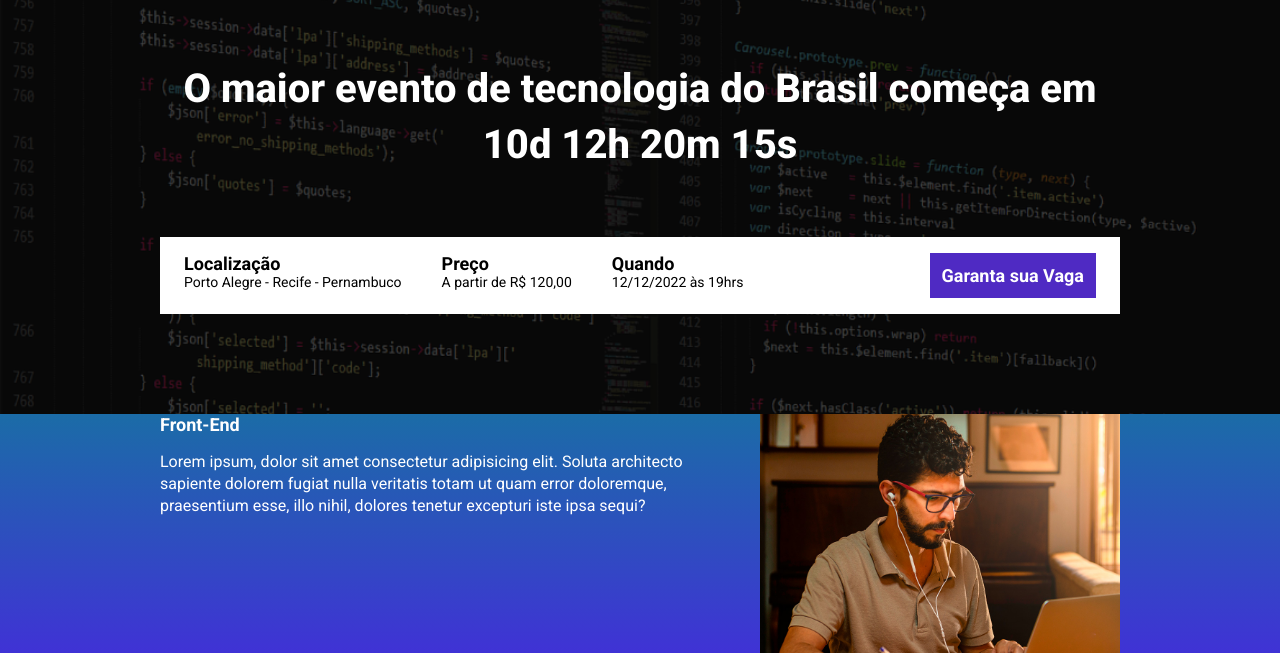
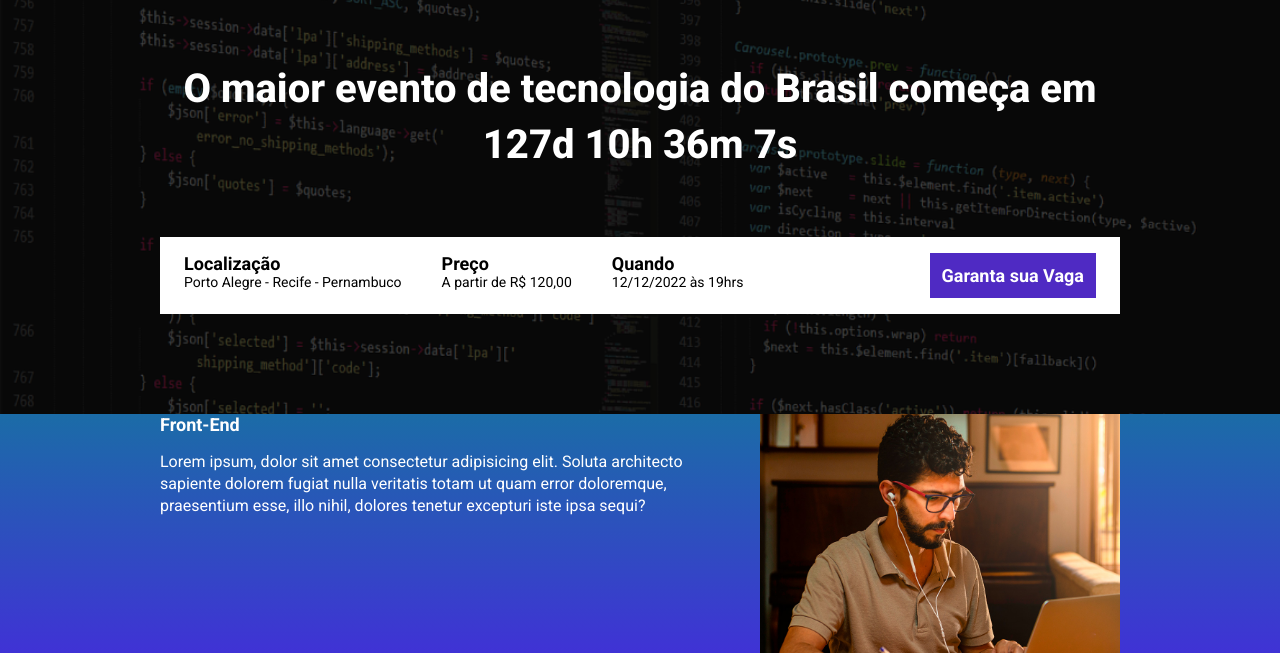
Before and after one commit to JobsonDeveloper/EBAC_Tech_Talks, a website built with Parcel: page src/index.html in a window 1280 px wide. Shown: the part 147-800 px from the top of the page. Built offline with nearby package versions, Linux system fonts and the light colour scheme.

Commit message:
Projeto finalizado

```diff
--- a/package.json
+++ b/package.json
@@ -1,8 +1,8 @@
 {
   "name": "ebac_percel",
   "version": "1.0.0",
-  "main": "index.js",
   "scripts": {
+    "build": "parcel build src/index.html",
     "dev": "parcel src/index.html src/styles/main.scss src/scripts/main.js",
     "test": "echo \"Error: no test specified\" && exit 1"
   },
@@ -13,6 +13,7 @@
   "devDependencies": {
     "@parcel/transformer-sass": "^2.13.3",
     "parcel": "^2.13.3",
-    "sharp": "^0.33.5"
+    "sharp": "^0.33.5",
+    "svgo": "^3.3.2"
   }
 }
--- a/src/index.html
+++ b/src/index.html
@@ -18,8 +18,8 @@
     <header class="hero">
         <div class="container">
             <img src="images/ebac_logo.svg" alt="Logo da EBAC" class="hero__logo">
-            <p class="hero__text">
-                O maior evento de tecnologia do Brasil começa em 10d 12h 20m 15s
+            <p class="hero__text" id="chamadaParaEvento">
+                O maior evento de tecnologia do Brasil começa em <span id="counter"></span>
             </p>
 
             <div class="infos-bar">
--- a/src/scripts/main.js
+++ b/src/scripts/main.js
@@ -1 +1,26 @@
 AOS.init();
+
+const dataDoEvento = new Date("Jun 05, 2025 10:00:00");
+const timeStampdDoEvento = dataDoEvento.getTime();
+
+const contaAsHoras = setInterval(() => {
+    const agora = new Date();
+    const timeStampAtual = agora.getTime();
+    const distanciaAteEvento = timeStampdDoEvento - timeStampAtual;
+
+    const diaEmMS = 1000 * 60 * 60 * 24;
+    const horaEmMS = 1000 * 60 * 60;
+    const minutoEmMS = 1000 * 60;
+
+    const diasAteEvento = Math.floor(distanciaAteEvento / diaEmMS);
+    const horasAteEvento = Math.floor((distanciaAteEvento % diaEmMS) / horaEmMS);
+    const minutosAteEvento = Math.floor((distanciaAteEvento % horaEmMS) / minutoEmMS);
+    const segundosAteEvento = Math.floor((distanciaAteEvento % minutoEmMS) / 1000);
+
+    document.getElementById("counter").innerHTML = `${diasAteEvento}d ${horasAteEvento}h ${minutosAteEvento}m ${segundosAteEvento}s`;
+
+    if(distanciaAteEvento < 0) {
+        clearInterval(contaAsHoras);
+        document.getElementById("chamadaParaEvento").innerHTML = "O maior evento de tecnologia do Brasil já acabou.";
+    }
+}, 1000);
```
Also changed, not shown: 1 other file.
